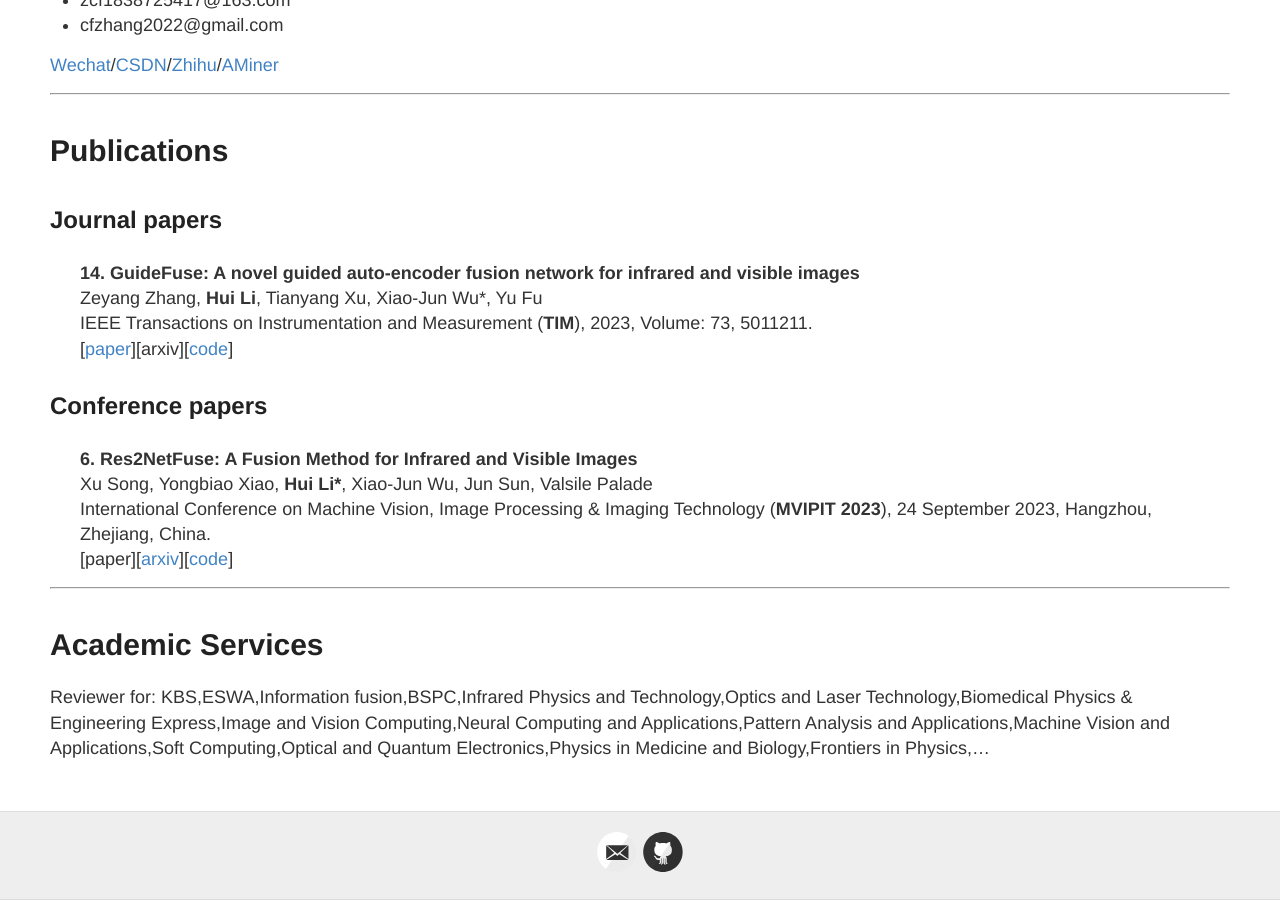
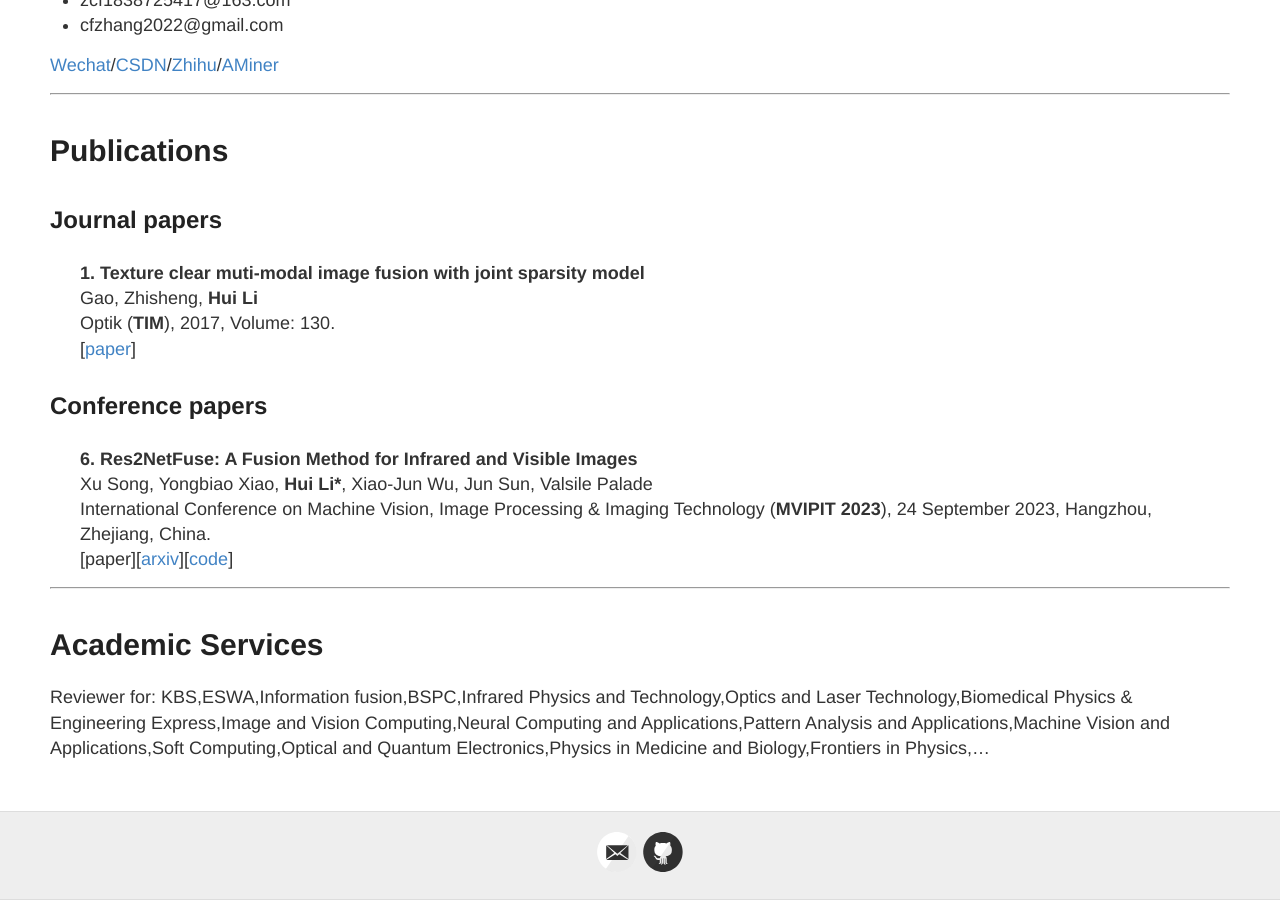
Before and after one commit to ChengfangZhang117/ChengfangZhang117.github.io, a Jekyll site: the page built from index.md, in a window 1280 px wide and 900 px high, scrolled down 601 px. Built offline with Jekyll 4.4.1, drawn with Linux system fonts in a browser that asks for light colours; our own code applies the rules of GitHub Pages for plain Markdown files.

Commit message:
index.md

```diff
--- a/index.md
+++ b/index.md
@@ -25,10 +25,10 @@ I am currently a member at [Intelligent Policing Key Laboratory of Sichuan Provi
 <div class="papers-container papers-selected">
 <div class="publication media paperhi">
      <div class="media-body">
-      <b>14. GuideFuse: A novel guided auto-encoder fusion network for infrared and visible images</b><br>
-      Zeyang Zhang, <strong><b>Hui Li</b></strong>, Tianyang Xu, Xiao-Jun Wu*, Yu Fu <br/>
-      IEEE Transactions on Instrumentation and Measurement (<b>TIM</b>), 2023, Volume: 73, 5011211. <br/>
-      [<a href="https://doi.org/10.1109/TIM.2023.3306537">paper</a>][arxiv][<a href="https://github.com/Yukarizz/GuideFuse">code</a>]
+      <b>1. Texture clear muti-modal image fusion with joint sparsity model</b><br>
+      Gao, Zhisheng, <strong><b>Hui Li</b></strong> <br/>
+      Optik (<b>TIM</b>), 2017, Volume: 130. <br/>
+      [<a href="[https://doi.org/10.1109/TIM.2023.3306537](https://www.sciencedirect.com/science/article/abs/pii/S0030402616310725)">paper</a>]
    </div>
 </div>
 </div>
```
